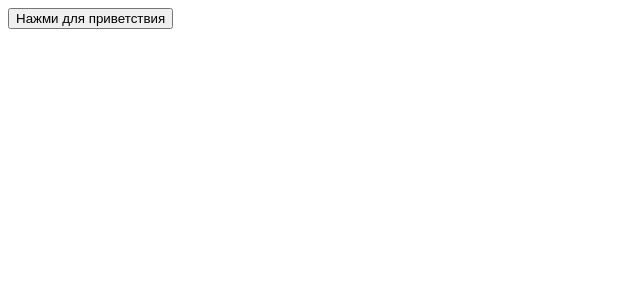
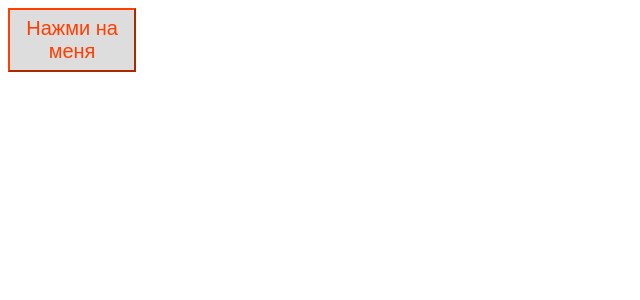
Before and after one commit to ruslan-bekshenev/svelte-learn, a Svelte app: page / in a window 1280 px wide. Shown: the top 300 px of the page, without its empty margins (0-640 px from the left). Built offline with nearby package versions, Linux system fonts and the light colour scheme.

Commit message:
Проброс событий DOM

```diff
--- a/src/App.svelte
+++ b/src/App.svelte
@@ -1,9 +1,9 @@
 <script>
-  import Outer from './Outer.svelte';
+  import CustomButton from "./CustomButton.svelte";
 
-  function handleMessage(event) {
-    alert(event.detail.text);
+  function handleClick() {
+    alert("кнопка нажата");
   }
 </script>
 
-<Outer on:message={handleMessage}/>
+<CustomButton on:click={handleClick} />
--- /dev/null
+++ b/src/CustomButton.svelte
@@ -0,0 +1,20 @@
+<button on:click>Нажми на меня</button>
+
+<style>
+    button {
+        height: 4rem;
+        width: 8rem;
+        background-color: #ddd;
+        border-color: #ff3e00;
+        color: #ff3e00;
+        font-size: 1.25rem;
+        background-image: linear-gradient(45deg, #ff3e00 50%, transparent 50%);
+        background-position: 100%;
+        background-size: 400%;
+        transition: background 300ms ease-in-out;
+    }
+    button:hover {
+        background-position: 0;
+        color: #ddd;
+    }
+</style>
--- a/src/Inner.svelte
+++ /dev/null
@@ -1,15 +0,0 @@
-<script>
-  import { createEventDispatcher } from 'svelte';
-
-  const dispatch = createEventDispatcher();
-
-  function sayHello() {
-    dispatch('message', {
-      text: 'Привет!'
-    });
-  }
-</script>
-
-<button on:click={sayHello}>
-    Нажми для приветствия
-</button>
--- a/src/Outer.svelte
+++ /dev/null
@@ -1,5 +0,0 @@
-<script>
-  import Inner from './Inner.svelte';
-</script>
-
-<Inner on:message/>
```
